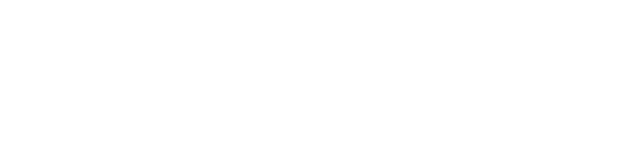
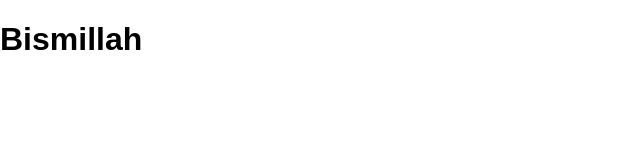
Before and after one commit to avaz-rustamov/fpro-exem1, a plain HTML site: page index.html in a window 1280 px wide. Shown: the whole page, without its empty margins (0-640 px from the left). Drawn offline with Linux system fonts and the light colour scheme.

Commit message:
Initial Commit

```diff
--- a/css/styles.css
+++ b/css/styles.css
@@ -10,6 +10,8 @@ html {
 
 
 body {
+  font-family: "Arial", sans-serif;
+  background-color: #fff;
 
 }
 .container {
--- a/index.html
+++ b/index.html
@@ -12,7 +12,7 @@
 <body>
 <!-- HEADER -->
   <header class="site_header">
-
+    <h1>Bismillah</h1>
   </header>
 
 <!-- MAIN -->
```
